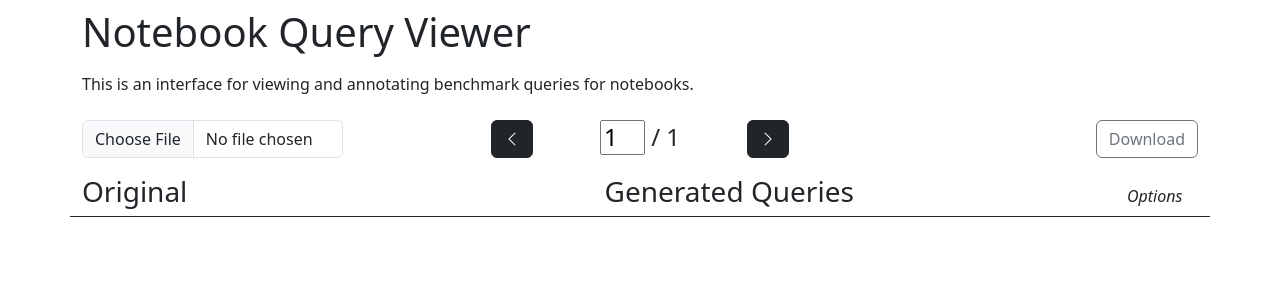
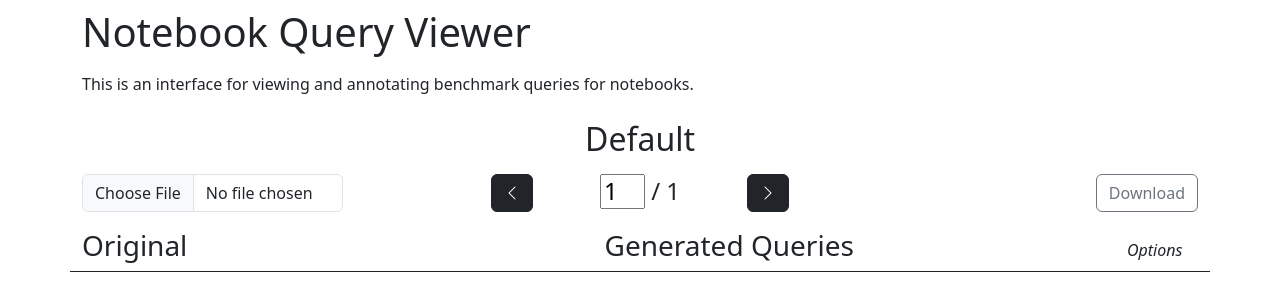
Before and after one commit to SebaJoe/notebook-viewer, a Vue app: page / in a window 1280 px wide. Shown: the top 302 px of the page. Built offline with nearby package versions, Linux system fonts and the light colour scheme.

Commit message:
added anno title

```diff
--- a/src/components/NotebookView.vue
+++ b/src/components/NotebookView.vue
@@ -11,7 +11,14 @@
             </div>
         </div>
 
+
         <div class="row mt-4">
+            <div class="col text-center">
+                <h2>{{ parsed_file[findex]['title'] }}</h2>
+            </div>
+        </div>
+
+        <div class="row mt-2">
             <div class="col-3">
                 <input class="form-control" type="file" ref="doc" @change="readfile()"/>
             </div>
@@ -99,6 +106,7 @@
                 findex: 0,
                 file: null,
                 parsed_file: [{
+                    title: "Default",
                     source: [],
                     target: [],
                     alignments: [],
```
Also changed, not shown: samples/02_DESI_EDR_SDSS_Comparison_viewable.json, 2 other files (tests, documents, lock files or other folders).
